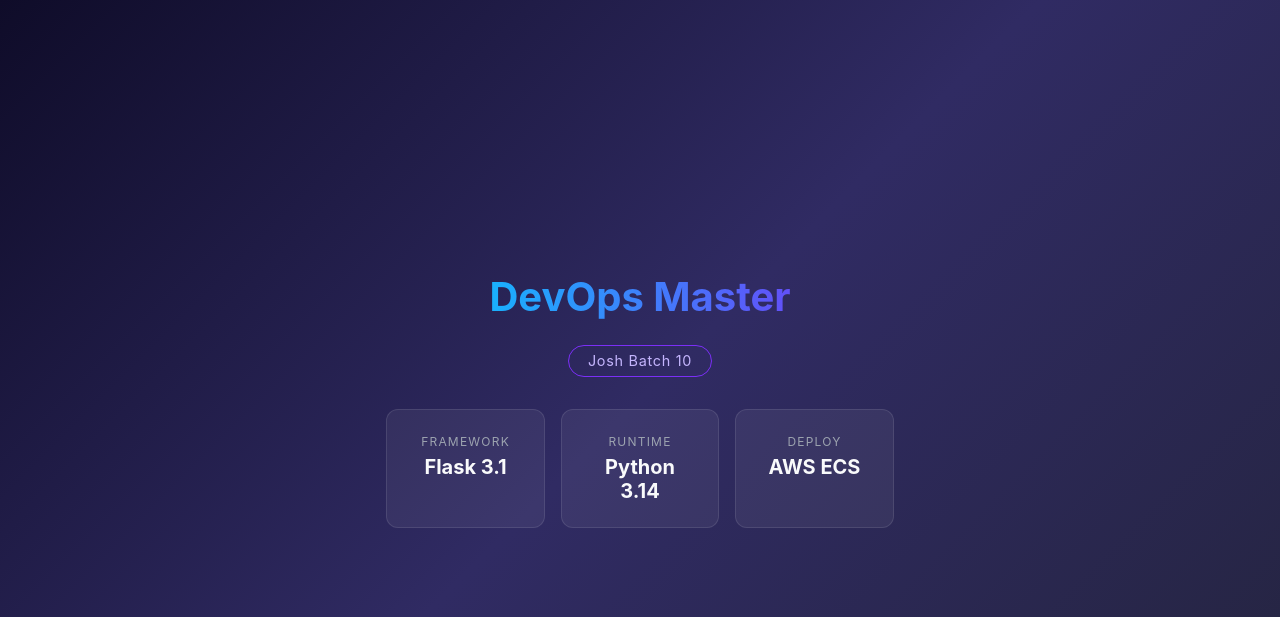
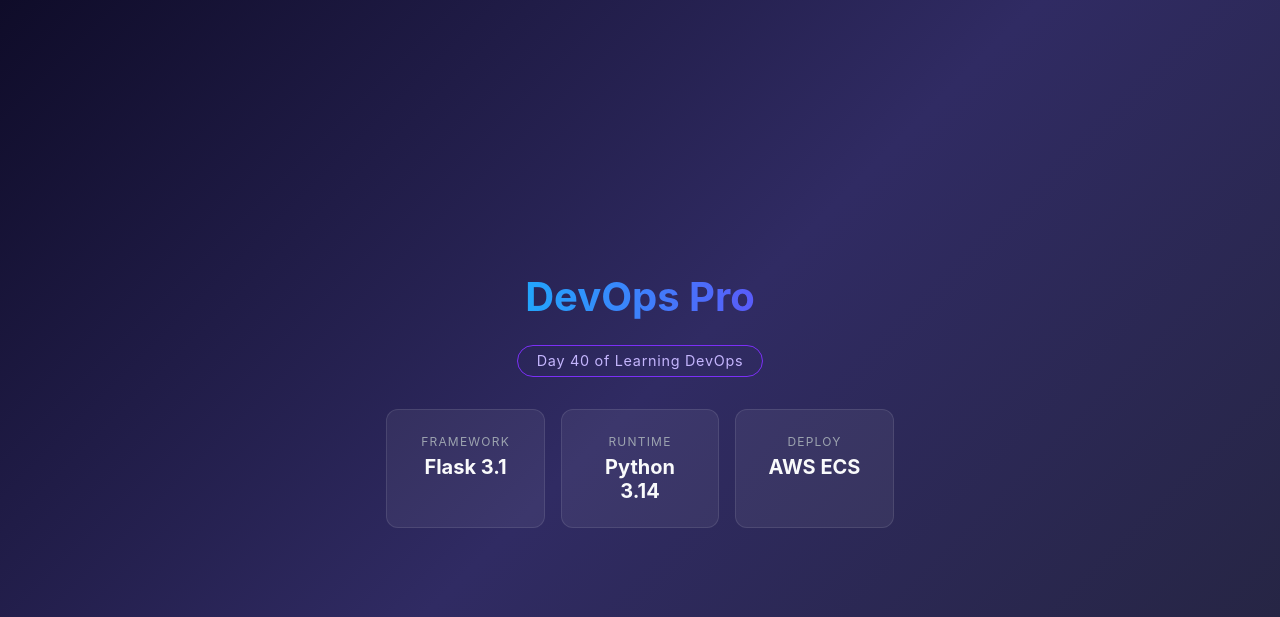
Before and after one commit to Shubhambs11/github-actions-zero-to-hero, a Flask app: page / in a window 1280 px wide. Shown: the top 617 px of the page. Run offline with Flask 3, Linux system fonts and the light colour scheme.

Commit message:
minor changes in index.html

```diff
--- a/templates/index.html
+++ b/templates/index.html
@@ -67,8 +67,8 @@
 </head>
 <body>
     <div class="container">
-        <h1>DevOps Master</h1>
-        <div class="badge">Josh Batch 10</div>
+        <h1>DevOps Pro</h1>
+        <div class="badge">Day 40 of Learning DevOps</div>
         <div class="cards">
             <div class="card">
                 <span>Framework</span>
```
